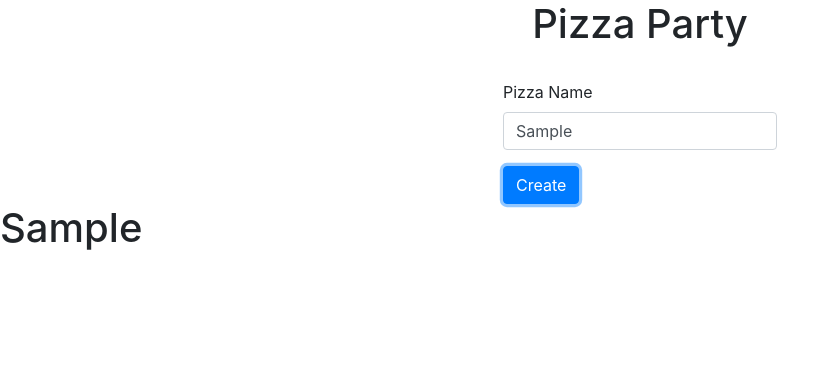
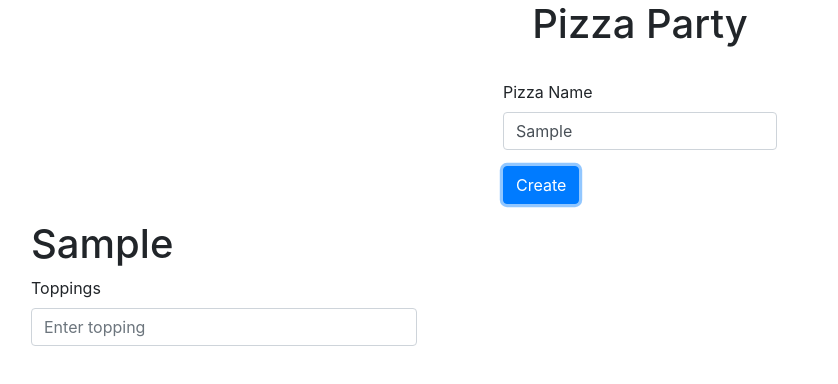
Before and after one commit to josiahaubin/pizza-party, a plain HTML site: page index.html in a window 1280 px wide. Both pictures are taken after typing "Sample" into the empty fields and a click on the button "Create". Shown: the whole page, without its empty margins (0-838 px from the left). Drawn offline with nearby package versions, Linux system fonts and the light colour scheme.

Commit message:
topping form drawing to screen

```diff
--- a/controllers/PizzaController.js
+++ b/controllers/PizzaController.js
@@ -7,7 +7,7 @@ function _draw() {
   let pizza = _pizzaService.Pizza
 
   pizza.forEach((p, index) =>
-    template += p.Template
+    template += p.getTemplate(index)
   )
 
   document.getElementById('pizza').innerHTML = template
@@ -30,4 +30,15 @@ export default class PizzaController {
     _pizzaService.createPizza(newPizza)
     _draw()
   }
+
+  addToppings(event, index) {
+    event.preventDefault()
+
+    let form = event.target
+
+    let newTopping = form.toppings.value
+
+    _pizzaService.addToppings(newTopping, index)
+    _draw()
+  }
 }
--- a/index.html
+++ b/index.html
@@ -26,7 +26,7 @@
         <button type="submit" class="btn btn-primary">Create</button>
       </form>
     </div>
-    <div class="row" id="pizza">
+    <div class="row m-3" id="pizza">
 
     </div>
   </div>
--- a/model/Pizza.js
+++ b/model/Pizza.js
@@ -5,11 +5,19 @@ export default class Pizza {
     this.toppings = data.toppings
   }
 
-  get Template() {
-    return `
+  getTemplate(index) {
+    let template = `
       <div class="col-4">
         <h1>${this.name}</h1>
+      <form onsubmit="app.controllers.pizzaController.addToppings(event, ${index})">
+        <div class="form-group">
+          <label for="toppings">Toppings</label>
+          <input type="text" class="form-control" id="toppings" placeholder="Enter topping">
+        </div>
+      </form>
       </div>
     `
+
+    return template
   }
 }
--- a/services/PizzaService.js
+++ b/services/PizzaService.js
@@ -5,11 +5,16 @@ let _state = {
 }
 
 export default class PizzaService {
+  constructor() {
+    //console.log("ps")
+  }
+
   createPizza(newPizza) {
     _state.pizzas.push(new Pizza(newPizza))
   }
-  constructor() {
-    //console.log("ps")
+
+  addToppings(newTopping, index) {
+    _state.pizzas[index].toppings.push(newTopping)
   }
 
   get Pizza() {
```
